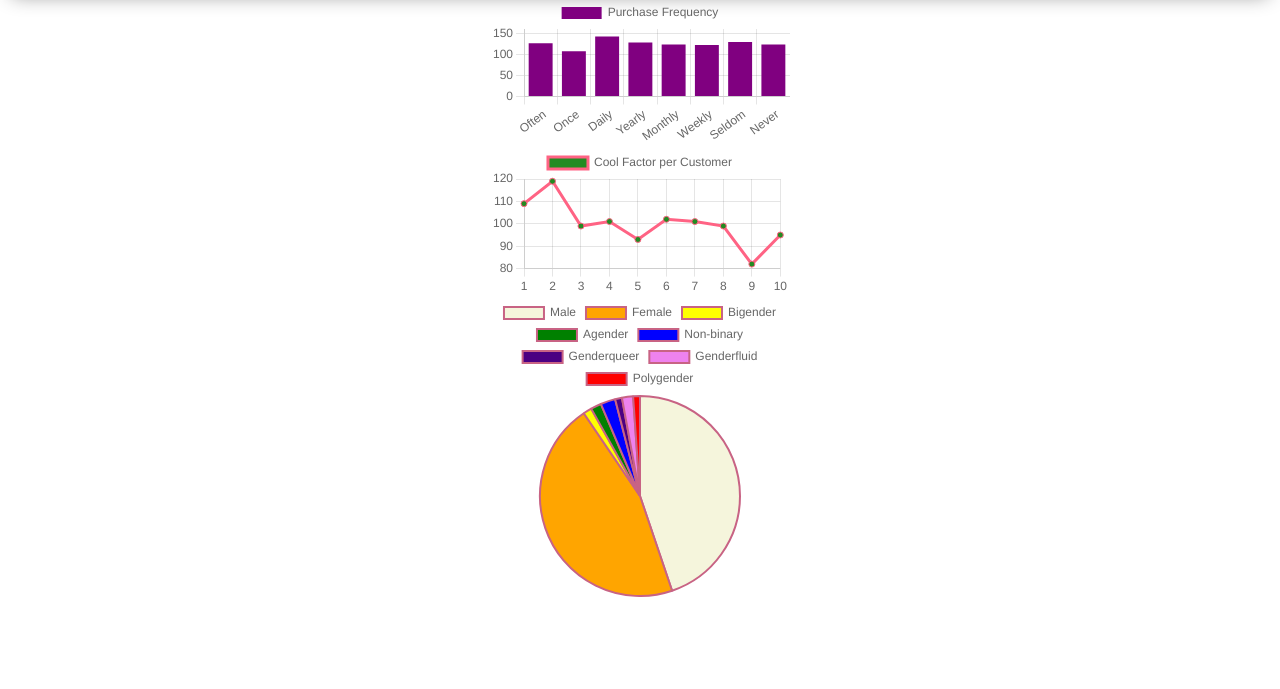
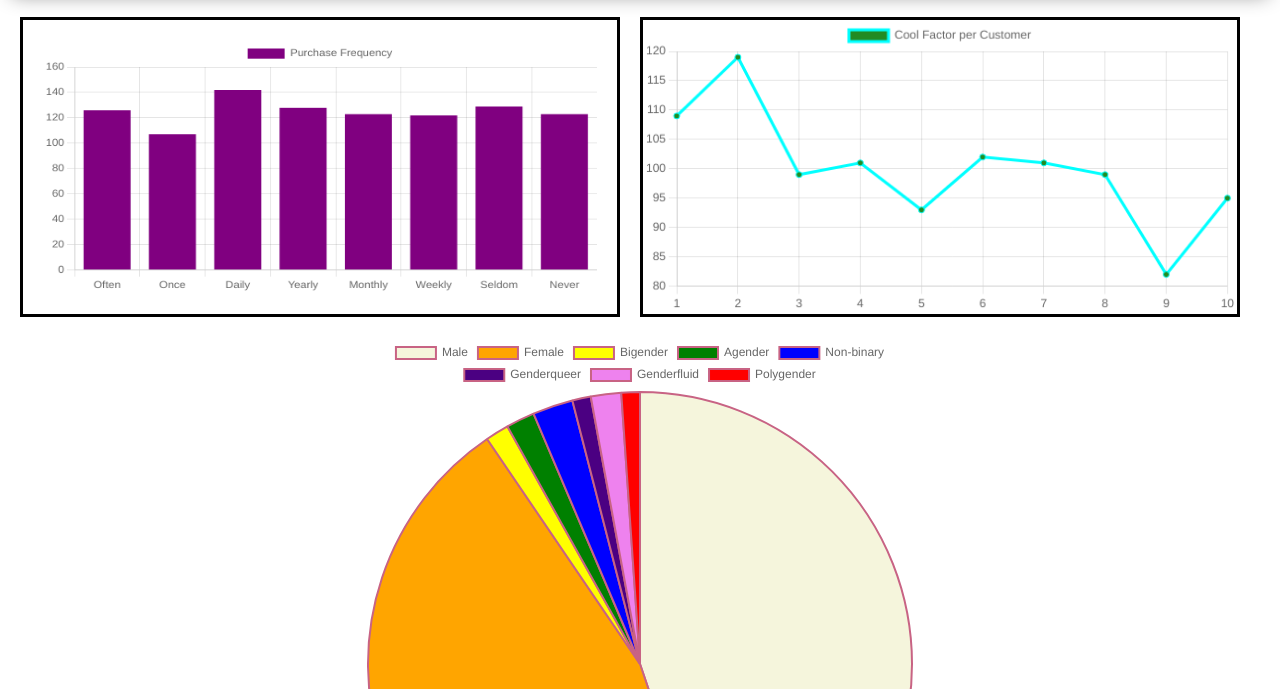
Before and after one commit to belliott15/chart-munge-spotlight, a plain HTML site: page index.html in a window 1280 px wide. Shown: the part 83-772 px from the top of the page. Drawn offline with nearby package versions, Linux system fonts and the light colour scheme.

Commit message:
stying to make sure all segements are large enough

```diff
--- a/app.js
+++ b/app.js
@@ -11,7 +11,7 @@ const data = {
     datasets: [{
         label: 'Purchase Frequency',
         backgroundColor: ('purple'),
-        borderColor: 'rgb(255, 99, 132)',
+        borderColor: ('aqua'),
         data: Object.values(countMap),
     }]
 };
@@ -36,7 +36,7 @@ const lineData = {
     datasets: [{
         label: 'Cool Factor per Customer',
         backgroundColor: ('forestgreen'),
-        borderColor: 'rgb(255, 99, 132)',
+        borderColor: 'aqua',
         data: Object.values(coolCount),
     }]
 };
--- a/styles/style.css
+++ b/styles/style.css
@@ -33,10 +33,11 @@ body {
 
 main {
     display: flex;
-    flex-direction: column;
+    flex-direction: row;
     justify-content: center;
     align-items: center;
     margin-bottom: calc(var(--footer-height));
+    flex-wrap: wrap;
 }
 
 section {
@@ -89,3 +90,22 @@ footer {
     background-color: var(--color3);
     box-shadow: var(--shadow);
 }
+
+#barChart{
+    width: 600px;
+    border: 3px solid black;
+    border: 3px solid black;
+    padding: 20px
+}
+
+#lineChart{
+    width: 600px;
+    margin: 20px;
+    border: 3px solid black;
+    border: 3px solid black;
+}
+
+#pieChart{
+    width: 600px;
+    margin-bottom: 50px;
+}
```
